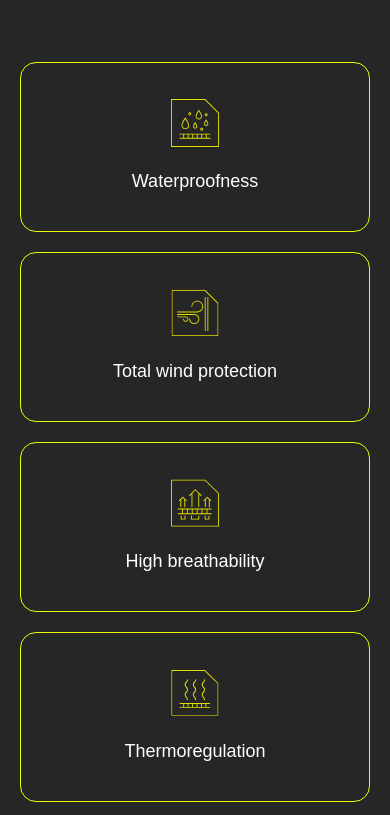
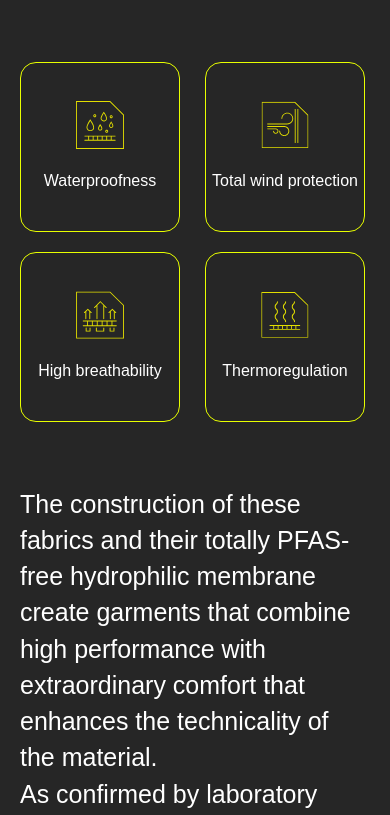
Before and after one commit to Nidhafathimakt/Zerowind, a React (Vite) app in the folder client/: page /fit in a window 390 px wide. Shown: the part 654-1469 px from the top of the page. Built offline with nearby package versions, Linux system fonts and the light colour scheme.

Commit message:
update code

```diff
--- a/client/src/pages/Fit.tsx
+++ b/client/src/pages/Fit.tsx
@@ -49,9 +49,9 @@ function Fit() {
       sm:text-[42px]
       md:text-[38px]
       lg:text-[28px]
-      xl:text-[40px]
+      xl:text-[42px]
       leading-[1.1]
-      tracking-[-0.03em] flex justify-center items-center
+      tracking-[-0.03em] flex text-left
     "
   >
     FIT is ZeroWind's line of 2-layer fabrics,
@@ -118,50 +118,50 @@ function Fit() {
     mt-14
     lg:mt-20
     grid
-    grid-cols-1
+grid-cols-2
     sm:grid-cols-2
-    xl:grid-cols-4
+    md:grid-cols-4
     gap-5
-    xl:gap-8
+    xl:gap-8  sm:items-center
   "
 >
 
-  <div className="border border-[#E8FF00] rounded-2xl h-[170px] flex flex-col justify-center items-center">
+  <div className="border border-[#E8FF00] rounded-2xl w-[160px] lg:w-[200px] sm:w-[150px] md:w-[180px] h-[170px] flex flex-col justify-center items-center">
       <img
         src="/imgi_8_icon-334.svg"
         className="w-12 h-12"
       />
-      <p className="text-white mt-5 text-lg">
+      <p className="text-white mt-5 xl:text-lg sm:text-xs">
         Waterproofness
       </p>
   </div>
 
-  <div className="border border-[#E8FF00] rounded-2xl h-[170px] flex flex-col justify-center items-center">
+  <div className="border border-[#E8FF00] rounded-2xl  w-[160px] lg:w-[200px] sm:w-[150px] md:w-[180px] h-[170px] flex flex-col justify-center items-center">
       <img
         src="/imgi_9_Livello-1-4.svg"
         className="w-12 h-12"
       />
-      <p className="text-white mt-5 text-lg">
+      <p className="text-white mt-5 xl:text-lg sm:text-xs">
         Total wind protection
       </p>
   </div>
 
-  <div className="border border-[#E8FF00] rounded-2xl h-[170px] flex flex-col justify-center items-center">
+  <div className="border border-[#E8FF00] rounded-2xl  w-[160px] lg:w-[200px] sm:w-[150px] md:w-[180px] h-[170px] flex flex-col justify-center items-center">
       <img
         src="/imgi_10_Group3-2_1.svg"
         className="w-12 h-12"
       />
-      <p className="text-white mt-5 text-lg">
+      <p className="text-white mt-5 xl:text-lg sm:text-xs">
         High breathability
       </p>
   </div>
 
-  <div className="border border-[#E8FF00] rounded-2xl h-[170px] flex flex-col justify-center items-center">
+  <div className="border border-[#E8FF00] rounded-2xl   w-[160px] lg:w-[200px] sm:w-[150px] md:w-[180px] h-[170px] flex flex-col justify-center items-center">
       <img
         src="/imgi_11_Livello-1-6_1.svg"
         className="w-12 h-12"
       />
-      <p className="text-white mt-5 text-lg">
+      <p className="text-white mt-5 xl:text-lg sm:text-xs">
         Thermoregulation
       </p>
   </div>
@@ -188,11 +188,11 @@ function Fit() {
 <p
 className="
 text-white
-text-[18px]
+text-[25px]
 sm:text-[20px]
-lg:text-[24px]
+lg:text-[28px]
 leading-[1.45]
-max-w-[950px]
+max-w-[1000px]  text-left
 "
 >
 
```
